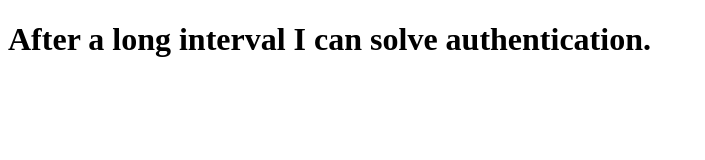
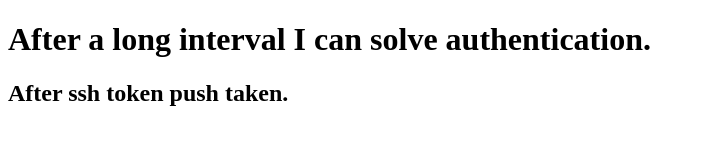
Before and after one commit to easin91/problemThree, a plain HTML site: page index.html in a window 1280 px wide. Shown: the whole page, without its empty margins (0-705 px from the left). Drawn offline with Linux system fonts and the light colour scheme.

Commit message:
second commit

```diff
--- a/index.html
+++ b/index.html
@@ -12,6 +12,9 @@
     <h1>
         After a long interval I can solve authentication.
     </h1>
+    <h2>
+        After ssh token push taken.
+    </h2>
 </body>
 
 </html>
```
